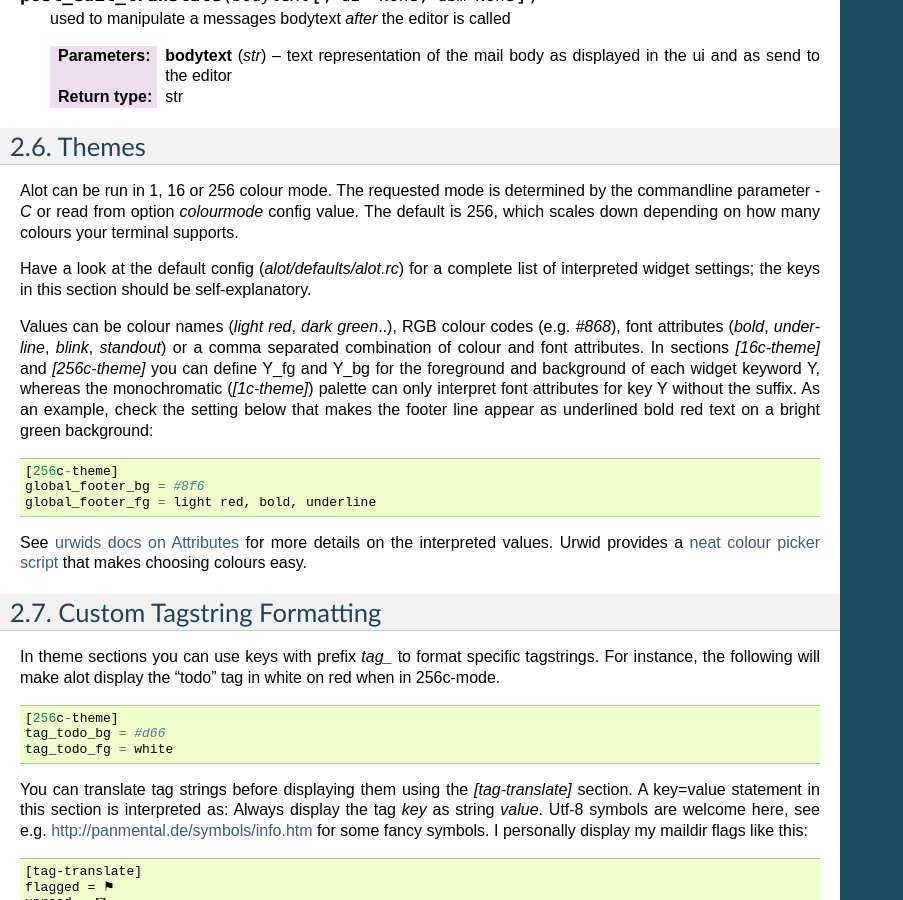
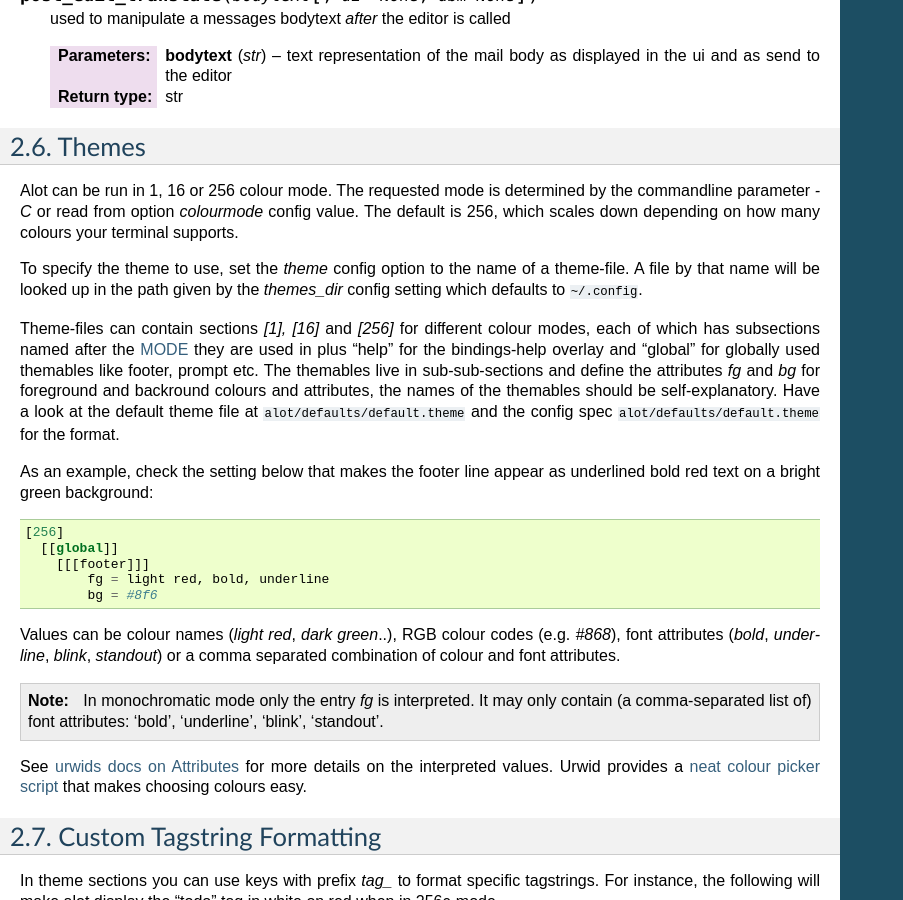
Before and after one commit to pazz/alot, a Sphinx documentation site: the page built from docs/source/configuration/index.rst, in a window 1280 px wide and 900 px high, scrolled down 5450 px. Shown: the whole window, without its empty margins (0-903 px from the left). Built offline with Sphinx 7.4.7, drawn with Linux system fonts in a browser that asks for light colours.

Commit message:
themes docs

```diff
--- a/docs/source/configuration/index.rst
+++ b/docs/source/configuration/index.rst
@@ -191,21 +191,34 @@ Alot can be run in 1, 16 or 256 colour mode. The requested mode is determined by
 from option `colourmode` config value. The default is 256, which scales down depending on how many colours your
 terminal supports.
 
-Have a look at the default config (`alot/defaults/alot.rc`) for a complete list
-of interpreted widget settings; the keys in this section should be self-explanatory.
+To specify the theme to use, set the `theme` config option to the name of a theme-file.
+A file by that name will be looked up in the path given by the `themes_dir` config setting
+which defaults to :file:`~/.config`.
+
+Theme-files can contain sections `[1], [16]` and `[256]` for different colour modes,
+each of which has subsections named after the :ref:`MODE <modes>` they are used in
+plus "help" for the bindings-help overlay and "global" for globally used themables
+like footer, prompt etc.
+The themables live in sub-sub-sections and define the attributes `fg` and `bg` for foreground
+and backround colours and attributes, the names of the themables should be self-explanatory.
+Have a look at the default theme file at :file:`alot/defaults/default.theme`
+and the config spec :file:`alot/defaults/default.theme` for the format.
+
+As an example, check the setting below that makes the footer line appear as
+underlined bold red text on a bright green background::
+
+    [256]
+      [[global]]
+        [[[footer]]]
+            fg = light red, bold, underline
+            bg = #8f6
 
 Values can be colour names (`light red`, `dark green`..), RGB colour codes (e.g. `#868`),
 font attributes (`bold`, `underline`, `blink`, `standout`) or a comma separated combination of
 colour and font attributes.
-In sections `[16c-theme]` and `[256c-theme]` you can define Y_fg and
-Y_bg for the foreground and background of each widget keyword Y, whereas the monochromatic
-(`[1c-theme]`) palette can only interpret font attributes for key Y without the suffix.
-As an example, check the setting below that makes the footer line appear as
-underlined bold red text on a bright green background::
 
-    [256c-theme]
-    global_footer_bg = #8f6
-    global_footer_fg = light red, bold, underline
+.. note:: In monochromatic mode only the entry `fg` is interpreted. It may only contain
+          (a comma-separated list of) font attributes: 'bold', 'underline', 'blink', 'standout'.
 
 See `urwids docs on Attributes <http://excess.org/urwid/reference.html#AttrSpec>`_ for more details
 on the interpreted values. Urwid provides a `neat colour picker script`_ that makes choosing
```
